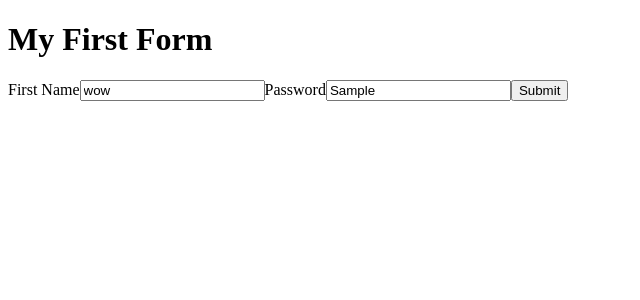
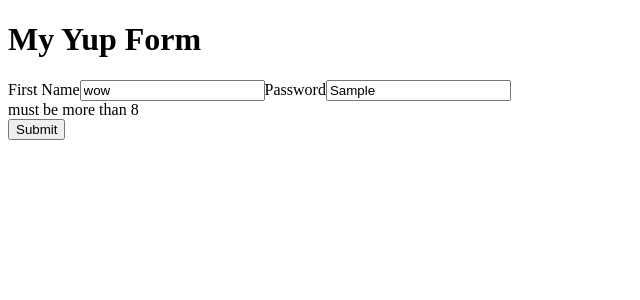
Before and after one commit to place-to-work/front, a React app: page /formik in a window 1280 px wide. Both pictures are taken after typing "Sample" into the empty fields and a click on the button "Submit". Shown: the top 300 px of the page, without its empty margins (0-640 px from the left). Built offline with nearby package versions, Linux system fonts and the light colour scheme.

Commit message:
yup added

```diff
--- a/package.json
+++ b/package.json
@@ -17,6 +17,7 @@
 		"@babel/preset-react": "^7.13.13",
 		"@types/react": "^17.0.3",
 		"@types/react-router-dom": "^5.1.7",
+		"@types/yup": "^0.29.11",
 		"babel-loader": "^8.2.2",
 		"cache-loader": "^4.1.0",
 		"cross-env": "^7.0.3",
@@ -37,7 +38,8 @@
 		"sass-loader": "^11.0.1",
 		"typescript": "^4.2.3",
 		"webpack": "^5.28.0",
-		"webpack-merge": "^5.7.3"
+		"webpack-merge": "^5.7.3",
+		"yup": "^0.32.9"
 	},
 	"engines": {
 		"node": ">=14",
--- a/src/components/useless/MyFirstForm.tsx
+++ /dev/null
@@ -1,40 +0,0 @@
-import React from 'react';
-import {
-	Formik,
-	Form,
-	Field,
-} from 'formik';
-
-interface MyFormValues {
-	firstName: string;
-	password: string;
-}
-
-export const MyFirstForm: React.FC = () => {
-	const initialValues: MyFormValues = {
-		firstName: 'wow',
-		password: '',
-	};
-
-	return (
-		<div>
-			<h1>My First Form</h1>
-			<Formik
-				initialValues={initialValues}
-				onSubmit={(values, actions) => {
-					console.log({values, actions});
-					console.log(JSON.stringify(values, null, 2));
-					actions.setSubmitting(false);
-				}}
-			>
-				<Form>
-					<label htmlFor="firstName">First Name</label>
-					<Field id="firstName" name="firstName" placeholder="First Name"/>
-					<label htmlFor="password">Password</label>
-					<Field id="password" name="password" placeholder="Password"/>
-					<button type="submit">Submit</button>
-				</Form>
-			</Formik>
-		</div>
-	);
-};
--- /dev/null
+++ b/src/components/useless/MyYupForm.tsx
@@ -0,0 +1,59 @@
+import React from 'react';
+import {
+	Formik,
+	Form,
+	Field,
+} from 'formik';
+import * as Yup from 'yup';
+
+interface MyFormValues {
+	firstName: string;
+	password: string;
+}
+
+const validationSchema = Yup.object().shape({
+	firstName: Yup.string()
+		.required('required!!!'),
+	password: Yup.string()
+		.min(8, 'must be more than 8')
+		.required('Сдурел чтоли?!'),
+});
+
+export const MyYupForm: React.FC = () => {
+	const initialValues: MyFormValues = {
+		firstName: 'wow',
+		password: '',
+	};
+
+	return (
+		<div>
+			<h1>My Yup Form</h1>
+			<Formik
+				validationSchema={validationSchema}
+				initialValues={initialValues}
+				onSubmit={(values, actions) => {
+					console.log({values, actions});
+					console.log(JSON.stringify(values, null, 2));
+					actions.setSubmitting(false);
+				}}
+			>
+				{
+					({errors, touched}) => <Form>
+						<label htmlFor="firstName">First Name</label>
+						<Field id="firstName" name="firstName" placeholder="First Name"/>
+						{errors.firstName && touched.firstName ? (
+							<div>{errors.firstName}</div>
+						) : null}
+						<label htmlFor="password">Password</label>
+						<Field id="password" name="password" placeholder="Password"/>
+						{errors.password && touched.password ? (
+							<div>{errors.password}</div>
+						) : null}
+						<button type="submit">Submit</button>
+					</Form>
+				}
+
+			</Formik>
+		</div>
+	);
+};
--- a/src/pages/useless/FormikPage.tsx
+++ b/src/pages/useless/FormikPage.tsx
@@ -1,4 +1,4 @@
 import React from 'react';
-import {MyFirstForm} from '@components/useless/MyFirstForm';
+import {MyYupForm} from '@components/useless/MyYupForm';
 
-export const FormikPage: React.FC = () => <MyFirstForm/>;
+export const FormikPage: React.FC = () => <MyYupForm/>;
```
Also changed, not shown: 1 other file (tests, documents, lock files or other folders).
